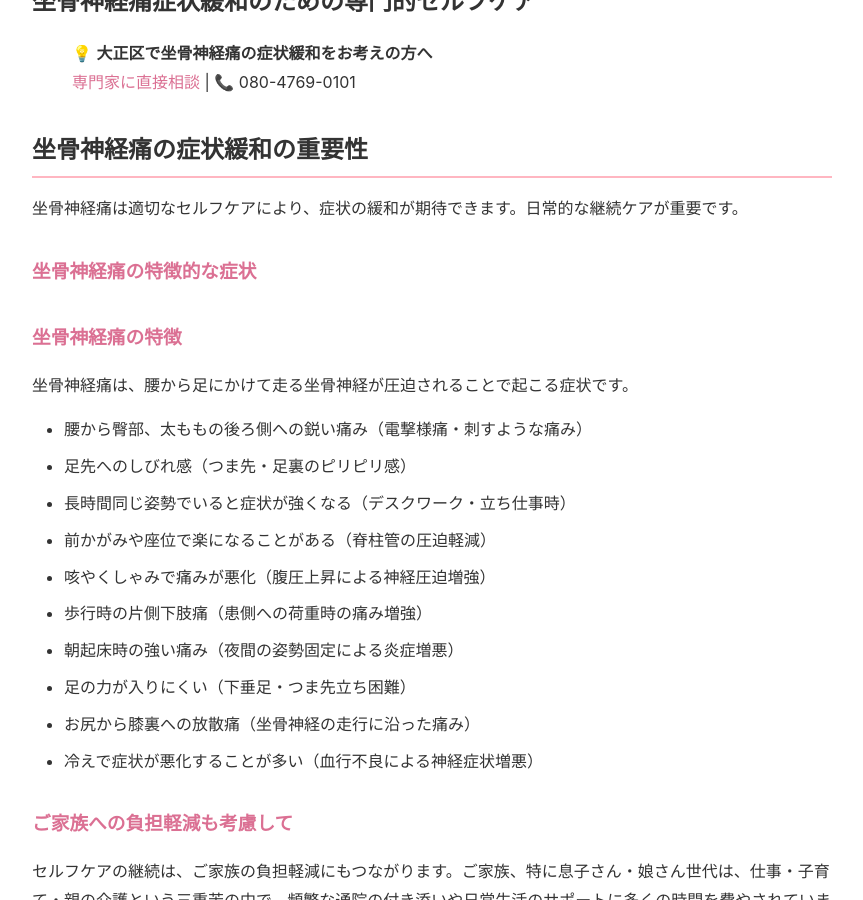
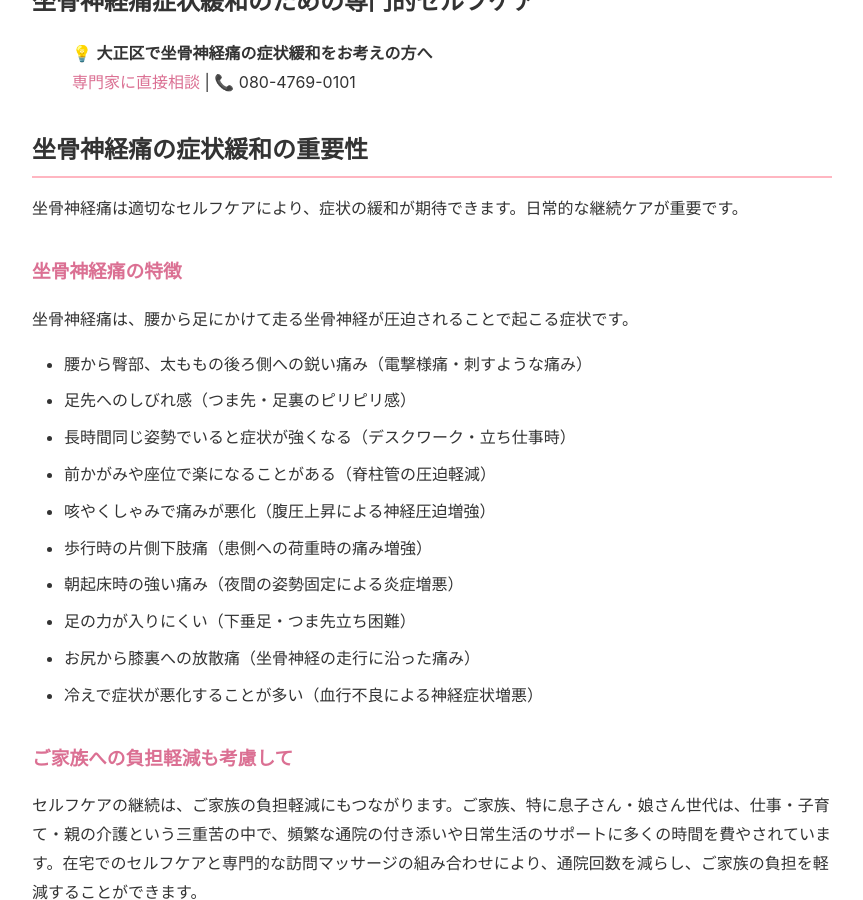
Before and after one commit to satoshi-kemmotsu/blog, a Jekyll site: the page built from _posts/2025-08-07-sciatica-prevention-taisho.md, in a window 1280 px wide and 900 px high, scrolled down 382 px. Shown: the whole window, without its empty margins (208-1071 px from the left). Built offline with Jekyll 4.4.1, drawn with Linux system fonts in a browser that asks for light colours.

Commit message:
🔧 坐骨神経痛記事の重複見出し修正
- 重複していた「### 坐骨神経痛の特徴的な症状」と「### 坐骨神経痛の特徴」を統一
- コンテンツ構造を整理して読みやすさ向上

🤖 Generated with [Claude Code](https://claude.ai/code)

Co-Authored-By: Claude <noreply@anthropic.com>

```diff
--- a/_posts/2025-08-07-sciatica-prevention-taisho.md
+++ b/_posts/2025-08-07-sciatica-prevention-taisho.md
@@ -16,7 +16,6 @@ description: "大正区で坐骨神経痛のセルフケアをお考えの方へ
 
 坐骨神経痛は適切なセルフケアにより、症状の緩和が期待できます。日常的な継続ケアが重要です。
 
-### 坐骨神経痛の特徴的な症状
 ### 坐骨神経痛の特徴
 坐骨神経痛は、腰から足にかけて走る坐骨神経が圧迫されることで起こる症状です。
 - 腰から臀部、太ももの後ろ側への鋭い痛み（電撃様痛・刺すような痛み）
```
